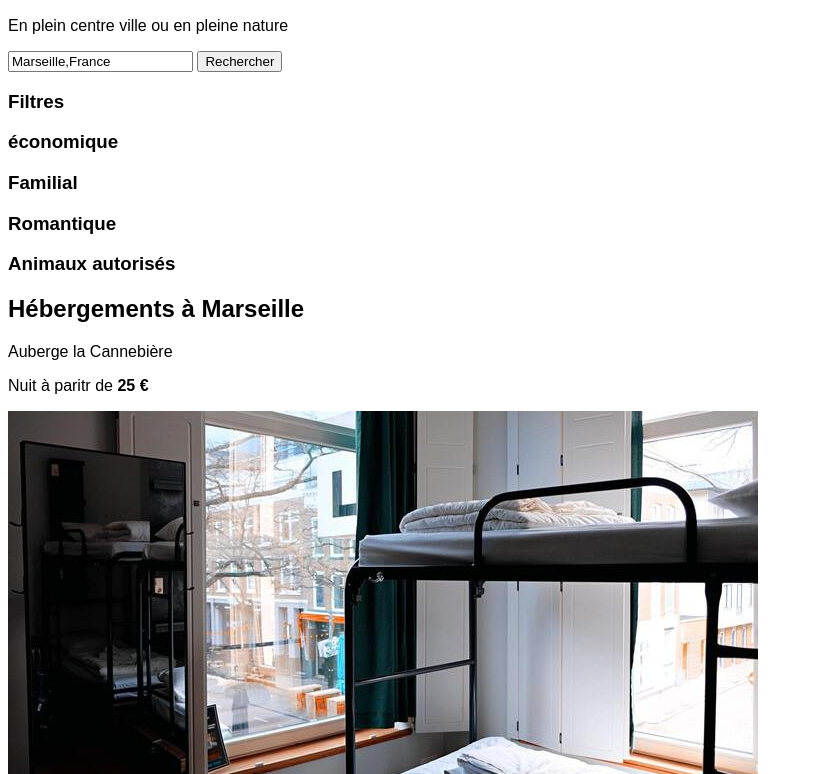
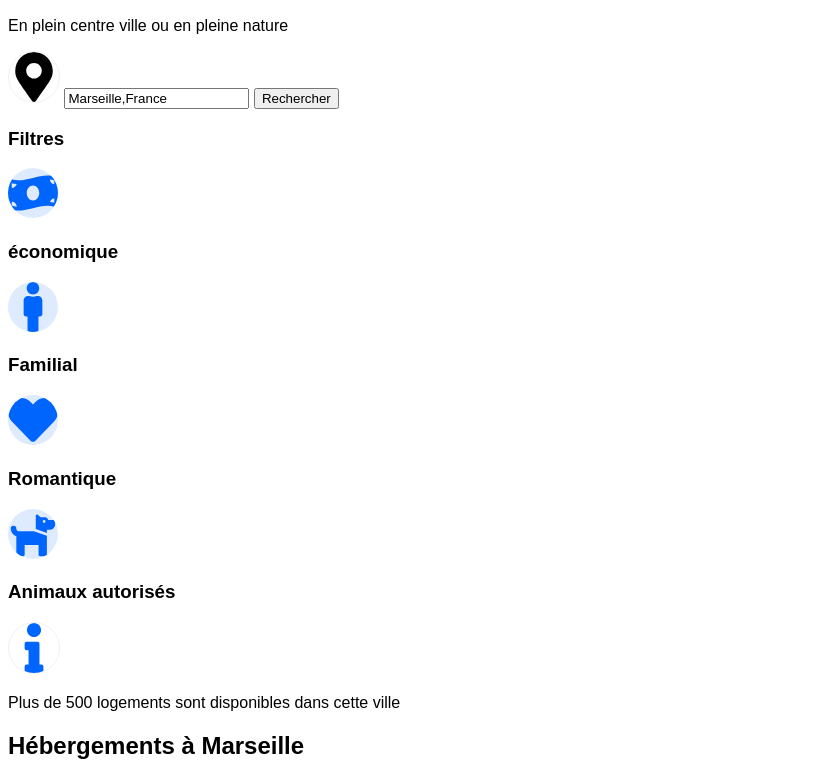
Before and after one commit to LandOS973/Reservia, a plain HTML site: page index.html in a window 1280 px wide. Shown: the part 178-952 px from the top of the page, without its empty margins (0-813 px from the left). Drawn offline with Linux system fonts and the light colour scheme; files that its build step writes are made by us from their sources.

Commit message:
import des icones et ajout feuille css

```diff
--- a/index.html
+++ b/index.html
@@ -19,24 +19,31 @@
         <h2>Trouvez votre héberghement pour des vacances de rêve</h2>
         <p>En plein centre ville ou en pleine nature</p>
         <form action="#">
+            <img src="./images/icône/map-marker-alt-solid.svg" alt="">
             <input type="text" value="Marseille,France">
             <button type="submit">Rechercher</button>
         </form>
         <div class="filtre">
             <h3>Filtres</h3>
             <div class="icone_filtre">
+                <img src="./images/icône/money-bill-wave-solid.svg" alt="">
                 <h3>économique</h3>
             </div>
             <div class="icone_filtre">
+                <img src="./images/icône/male-solid.svg" alt="">
                 <h3>Familial</h3>
             </div>
             <div class="icone_filtre">
+                <img src="./images/icône/heart-solid.svg" alt="">
                 <h3>Romantique</h3>
             </div>
             <div class="icone_filtre">
+                <img src="./images/icône/dog-solid.svg" alt="">
                 <h3>Animaux autorisés</h3>
             </div>
         </div>
+        <img class="infosvg" src="./images/icône/info-solid.svg" alt="">
+        <p>Plus de 500 logements sont disponibles dans cette ville</p>
     </header>
     <section id="herbergement">
         <div class="marseille">
--- a/style.css
+++ b/style.css
@@ -1,3 +1,24 @@
 body{
     font-family: 'Raleway',sans-serif;
 }
+
+form img{
+    height: 50px;
+    width: 50px;
+    border:1px solid #F2F2F2;
+    border-radius: 100%;
+}
+
+.icone_filtre img{
+    height: 50px;
+    width: 50px;
+    background-color: #DEEBFF;
+    border-radius: 100%;
+}
+
+.infosvg{
+    height: 50px;
+    width: 50px;
+    border:1px solid #F2F2F2;
+    border-radius: 100%;
+}
```
Also changed, not shown: images/icône/dog-solid.svg (added), images/icône/heart-solid.svg (added), images/icône/info-solid.svg (added), images/icône/male-solid.svg (added), images/icône/map-marker-alt-solid.svg (added), images/icône/money-bill-wave-solid.svg (added).
